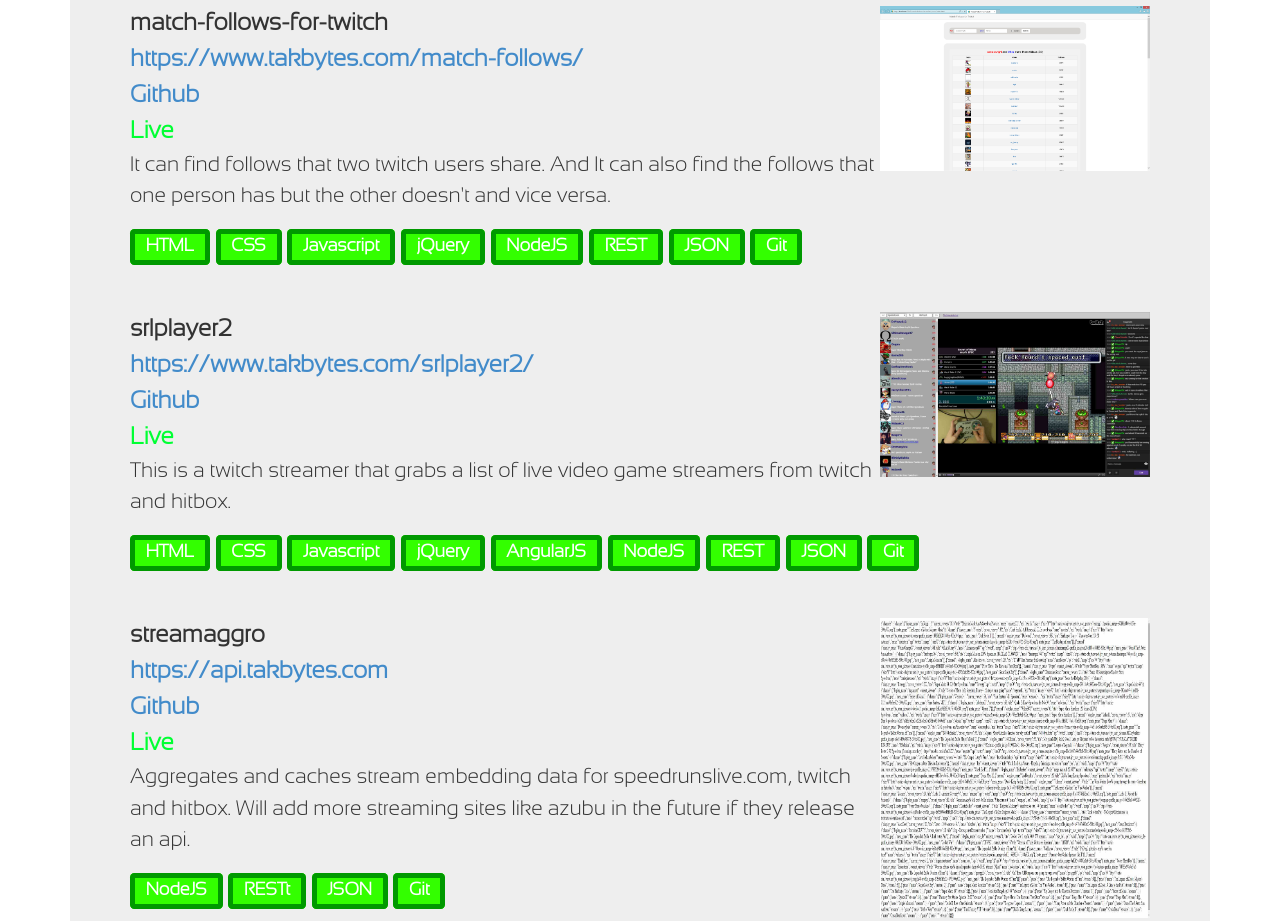
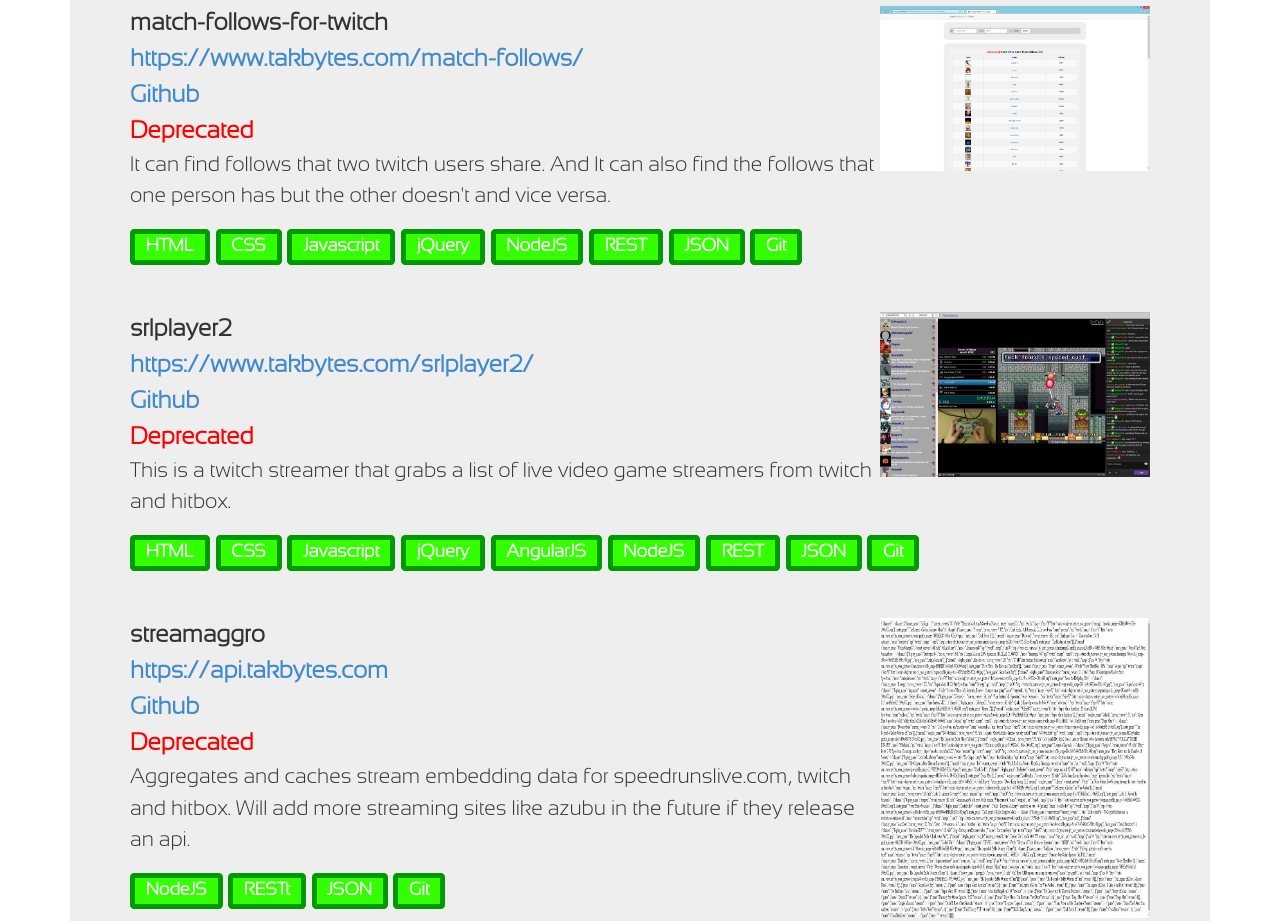
Before and after one commit to tadachi/homepage, a website: page view/index.html in a window 1280 px wide. Shown: the part 2080-3001 px from the top of the page. Drawn offline with Linux system fonts and the light colour scheme; files whose address does not match are found by name.

Commit message:
Changed old twitch projects to deprecated status.

```diff
--- a/view/index.html
+++ b/view/index.html
@@ -179,7 +179,7 @@
                 match-follows-for-twitch<br />
                 <a href='https://www.takbytes.com/match-follows/'>https://www.takbytes.com/match-follows/</a><br />
                 <a href='https://github.com/tadachi/match-follows-for-twitch'>Github</a><br />
-                <span class="live">Live</span><br />
+<span class="deprecated">Deprecated</span><br />
             </div>
             <p class="project-summary">
                 It can find follows that two twitch users share.
@@ -201,7 +201,7 @@
                 srlplayer2<br />
                 <a href='https://www.takbytes.com/srlplayer2/'>https://www.takbytes.com/srlplayer2/</a><br />
                 <a href='https://github.com/tadachi/srlplayer2'>Github</a><br />
-                <span class="live">Live</span><br />
+                <span class="deprecated">Deprecated</span><br />
             </div>
             <p class="project-summary">
                 This is a twitch streamer that grabs a list of live video game streamers from twitch and hitbox.
@@ -222,7 +222,7 @@
                 streamaggro<br />
                 <a href='https://api.takbytes.com'>https://api.takbytes.com</a><br />
                 <a href='https://github.com/tadachi/streamaggro'>Github</a><br />
-                <span class="live">Live</span><br />
+                <span class="deprecated">Deprecated</span><br />
             </div>
             <p class="project-summary">
                 Aggregates and caches stream embedding data for speedrunslive.com, twitch and hitbox. Will add more streaming sites like azubu in the future if they release an api.
@@ -264,7 +264,8 @@
                 <a href='https://www.takbytes.com/multi-twitch-chat/'>https://www.takbytes.com/multi-twitch-chat/</a><br />
                 <a href='https://github.com/tadachi/multi-twitch-chat'>Github</a><br />
                 <a href='webm/multitwitchchat.webm'>Demo</a><br />
-                <span style='color: #FFCC00; font-weight:bold;'>Maintenance</span>/<span class="live">Live</span><br />
+                <span class="deprecated">Deprecated</span><br />
+                <!--<span style='color: #FFCC00; font-weight:bold;'>Maintenance</span>/<span class="live">Live</span><br />-->
 
             </div>
             <p class="project-summary">
@@ -307,7 +308,7 @@
                 <img class='preview-long' src='img/mangaget-preview.png' />
                 Mangaget<br />
                 <a href='https://github.com/tadachi/mangaget'>Github</a><br />
-                <span class="maintenance">Maintenance</span>
+            <span class="deprecated">Deprecated</span><br />
             </div>
             <p class="project-summary">
                 This is a CLI program that allows you to download all and the latest chapter, download in ranges (1 to 3, 4-7, etc) and download missing pages and chapters.
```
